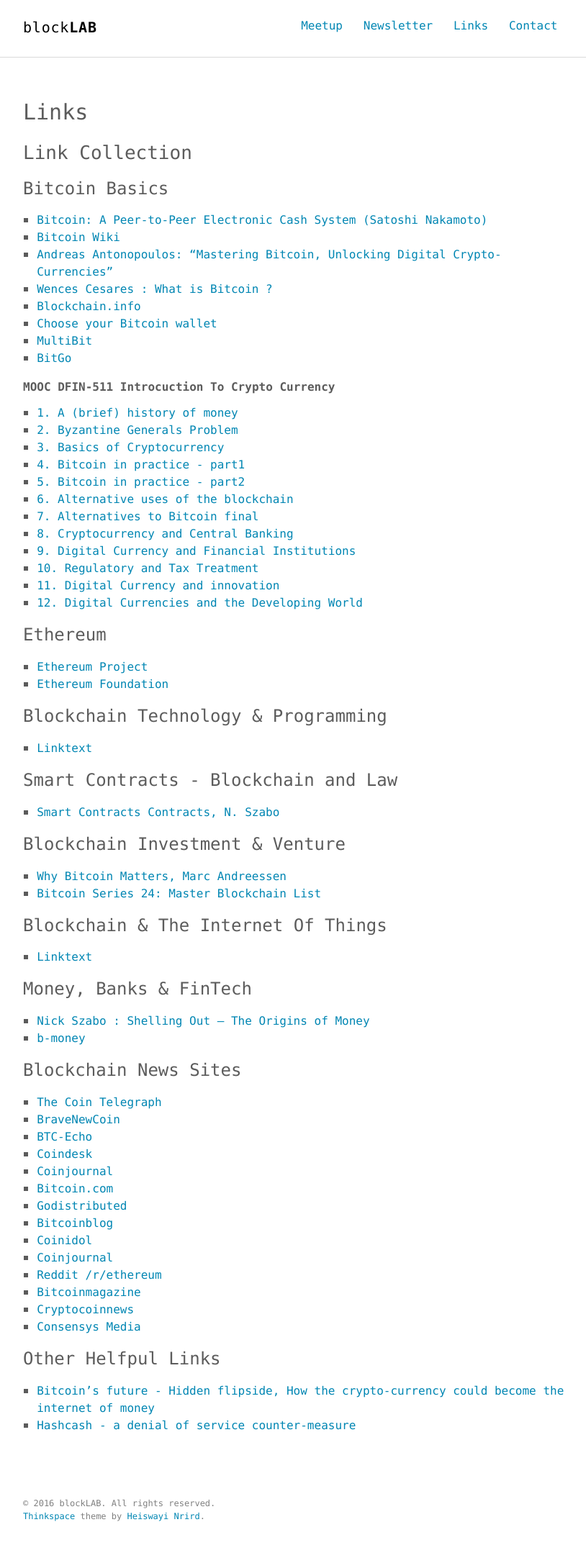
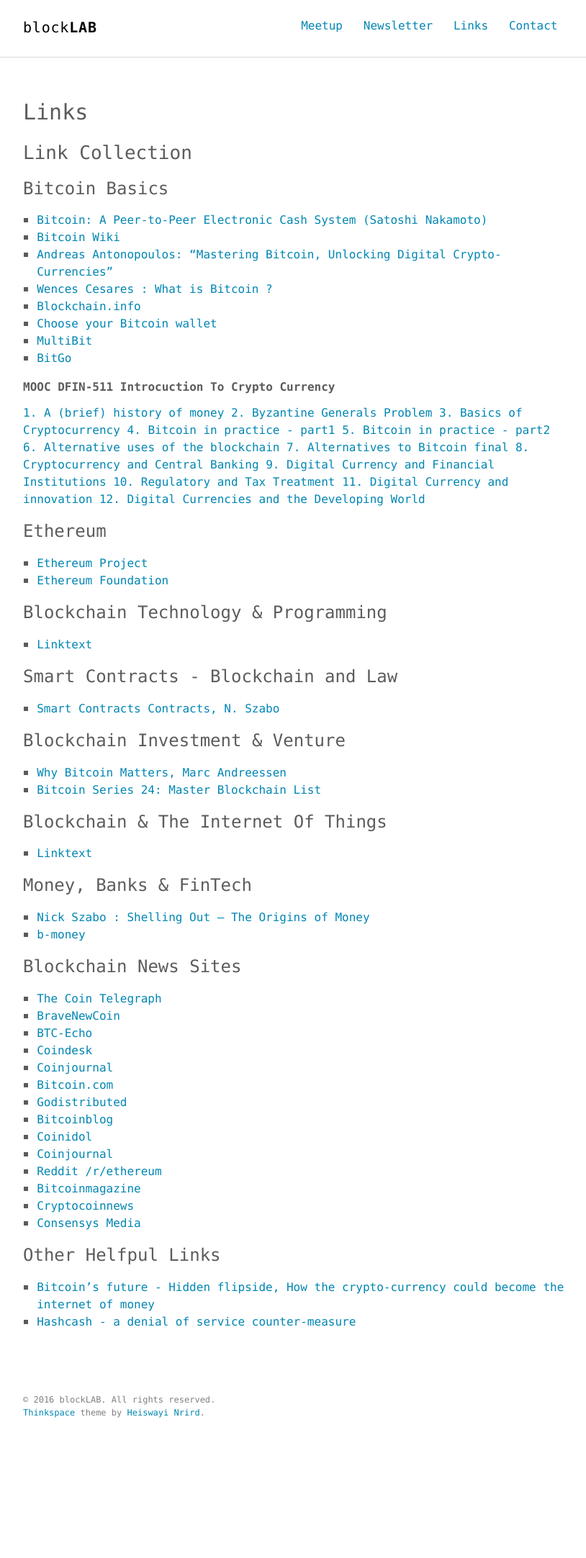
Before and after one commit to blocklab/site, a Jekyll site: the page built from links.md, in a window 1280 px wide. Shown: the whole page at 72% size, without its empty margins (232-1046 px from the left). Built offline with Jekyll 4.4.1, drawn with Linux system fonts in a browser that asks for light colours; after the commit the page ends 2021 px from its top, so only the background shows below that.

```diff
--- a/links.md
+++ b/links.md
@@ -18,18 +18,18 @@ permalink: /links/
 
 **MOOC DFIN-511 Introcuction To Crypto Currency**
 
-* [1. A (brief) history of money](https://db.tt/yqorTxjh)
-* [2. Byzantine Generals Problem](https://db.tt/BcYGaVB8)
-* [3. Basics of Cryptocurrency](https://db.tt/Yqlx9DvW)
-* [4. Bitcoin in practice - part1](https://db.tt/1qGrVT1W)
-* [5. Bitcoin in practice - part2](https://db.tt/eqFusbZO)
-* [6. Alternative uses of the blockchain](https://db.tt/iNDhgLDq)
-* [7. Alternatives to Bitcoin final](https://db.tt/FM3Zxr6r)
-* [8. Cryptocurrency and Central Banking](https://db.tt/KEEbxd8T)
-* [9. Digital Currency and Financial Institutions](https://db.tt/FV8seM6I)
-* [10. Regulatory and Tax Treatment](https://db.tt/mxyVCOgl)
-* [11. Digital Currency and innovation](https://db.tt/CSy7iC1s)
-* [12. Digital Currencies and the Developing World](https://db.tt/pAqXuGz5)
+[1. A (brief) history of money](https://db.tt/yqorTxjh)
+[2. Byzantine Generals Problem](https://db.tt/BcYGaVB8)
+[3. Basics of Cryptocurrency](https://db.tt/Yqlx9DvW)
+[4. Bitcoin in practice - part1](https://db.tt/1qGrVT1W)
+[5. Bitcoin in practice - part2](https://db.tt/eqFusbZO)
+[6. Alternative uses of the blockchain](https://db.tt/iNDhgLDq)
+[7. Alternatives to Bitcoin final](https://db.tt/FM3Zxr6r)
+[8. Cryptocurrency and Central Banking](https://db.tt/KEEbxd8T)
+[9. Digital Currency and Financial Institutions](https://db.tt/FV8seM6I)
+[10. Regulatory and Tax Treatment](https://db.tt/mxyVCOgl)
+[11. Digital Currency and innovation](https://db.tt/CSy7iC1s)
+[12. Digital Currencies and the Developing World](https://db.tt/pAqXuGz5)
 
 ### Ethereum
 * [Ethereum Project](https://www.ethereum.org/)
```
